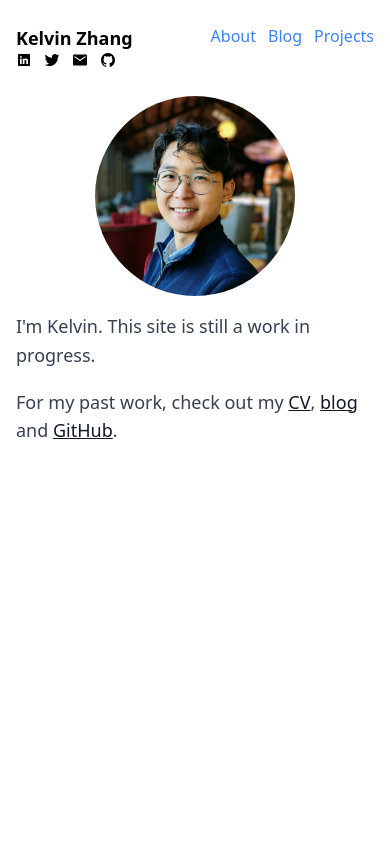
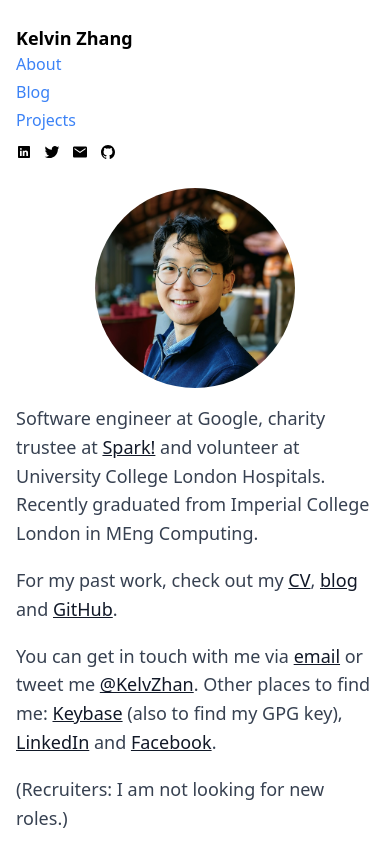
Before and after one commit to kz/iamkelv.in, a Next.js app: page / in a window 390 px wide. Built offline with nearby package versions, Linux system fonts and the light colour scheme.

Commit message:
Collapse navigation links into column on small screens

```diff
--- a/components/Header.tsx
+++ b/components/Header.tsx
@@ -18,7 +18,7 @@ interface SocialIconProps {
 }
 
 const HeaderLink: React.FC<HeaderLinkProps> = ({ href, text }) => (
-  <Link href={href} className='text-blue-500'>
+  <Link href={href} className='mb-1 text-blue-500'>
     {text}
   </Link>
 );
@@ -31,9 +31,11 @@ const SocialIcon: React.FC<SocialIconProps> = ({ Icon, href }) => (
 
 const Header = () => (
   <header>
-    <div className='flex justify-between'>
-      <div className='text-lg font-semibold'>Kelvin Zhang</div>
-      <nav className='space-x-3 md:space-x-6'>
+    <div className='md:flex md:justify-between'>
+      <div className='whitespace-nowrap text-lg font-semibold'>
+        Kelvin Zhang
+      </div>
+      <nav className='mb-2 flex flex-col md:flex-row md:space-x-6'>
         <HeaderLink href='/' text='About' />
         <HeaderLink href='/blog' text='Blog' />
         <HeaderLink href='/projects' text='Projects' />
--- a/content/about.mdx
+++ b/content/about.mdx
@@ -1,3 +1,7 @@
-I'm Kelvin. This site is still a work in progress.
+Software engineer at Google, charity trustee at [Spark!](https://sparkcharity.org.uk/) and volunteer at University College London Hospitals. Recently graduated from Imperial College London in MEng Computing.
 
 For my past work, check out my [CV](/assets/Kelvin%20Zhang%20-%20CV.pdf), [blog](/blog/) and [GitHub](https://github.com/kz).
+
+You can get in touch with me via [email](mailto:hello@iamkelv.in) or tweet me [@KelvZhan](https://twitter.com/KelvZhan). Other places to find me: [Keybase](https://keybase.io/kz) (also to find my GPG key), [LinkedIn](https://www.linkedin.com/in/KelvZhan/) and [Facebook](https://facebook.com/KelvZhan).
+
+(Recruiters: I am not looking for new roles.)
```
